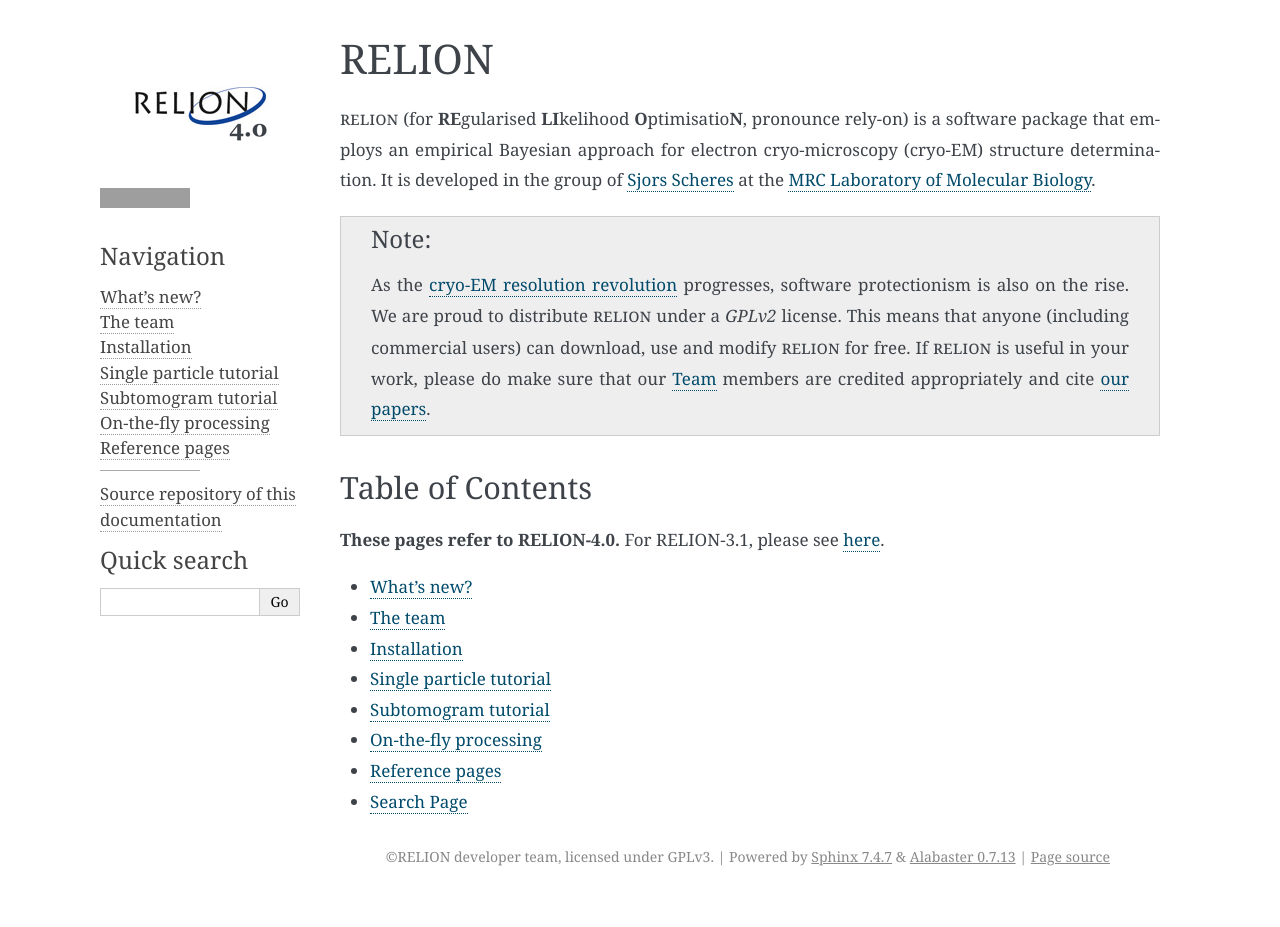
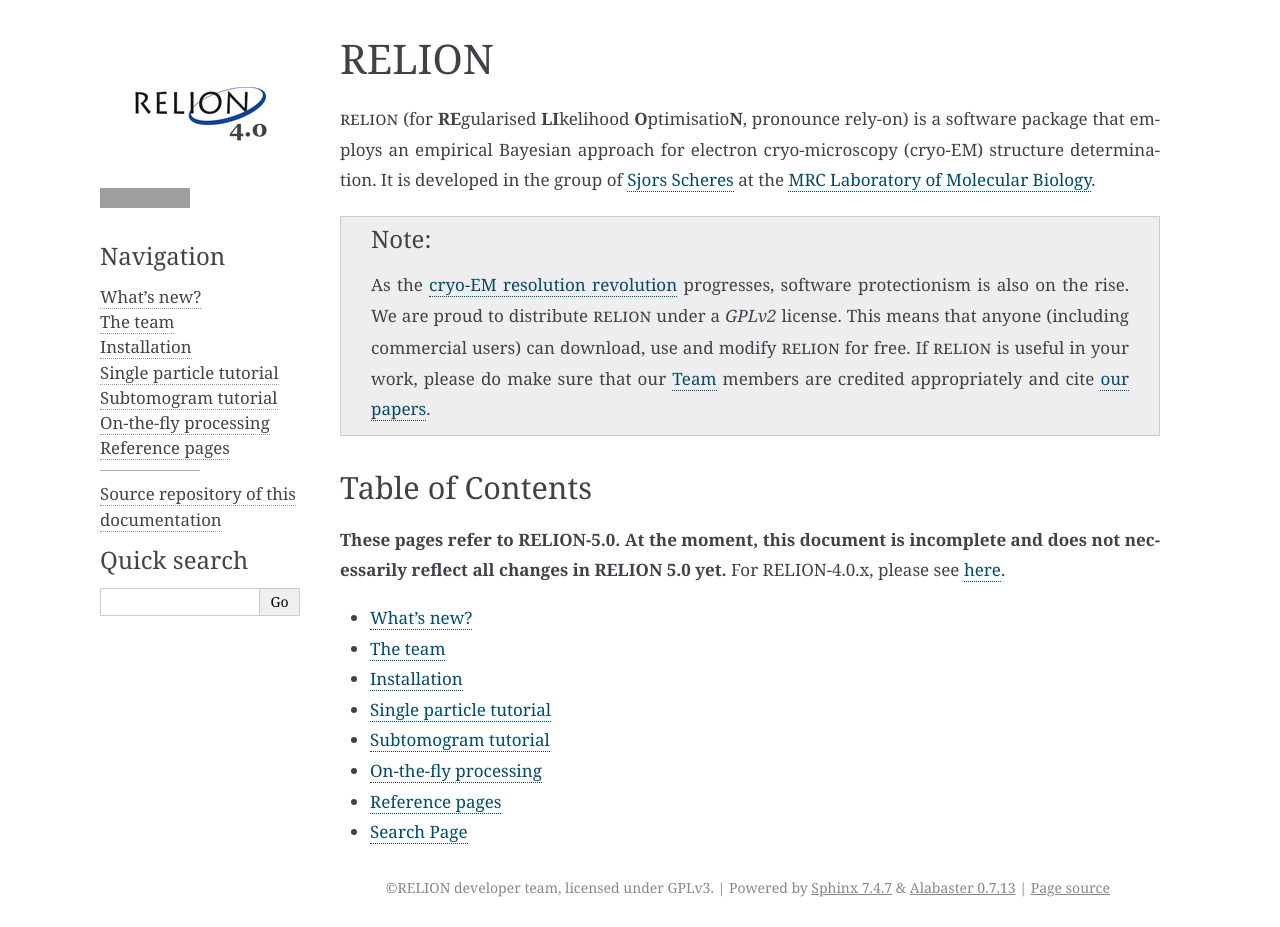
Before and after one commit to 3dem/relion-documents, a Sphinx documentation site: the page built from source/index.rst, in a window 1280 px wide. Built offline with Sphinx 7.4.7, drawn with Linux system fonts in a browser that asks for light colours; before the commit the page ends 900 px from its top, so only the background shows below that; grey boxes are pictures that could not be loaded.

Commit message:
RELION 5.0

```diff
--- a/source/index.rst
+++ b/source/index.rst
@@ -14,8 +14,8 @@ It is developed in the group of `Sjors Scheres <https://www2.mrc-lmb.cam.ac.uk/g
 Table of Contents
 -----------------
 
-**These pages refer to RELION-4.0.**
-For RELION-3.1, please see `here <https://relion.readthedocs.io/en/release-3.1/>`_.
+**These pages refer to RELION-5.0. At the moment, this document is incomplete and does not necessarily reflect all changes in RELION 5.0 yet.**
+For RELION-4.0.x, please see `here <https://relion.readthedocs.io/en/release-4.0/>`_.
 
 -   :doc:`Whats-new`
 -   :doc:`Team`
```
